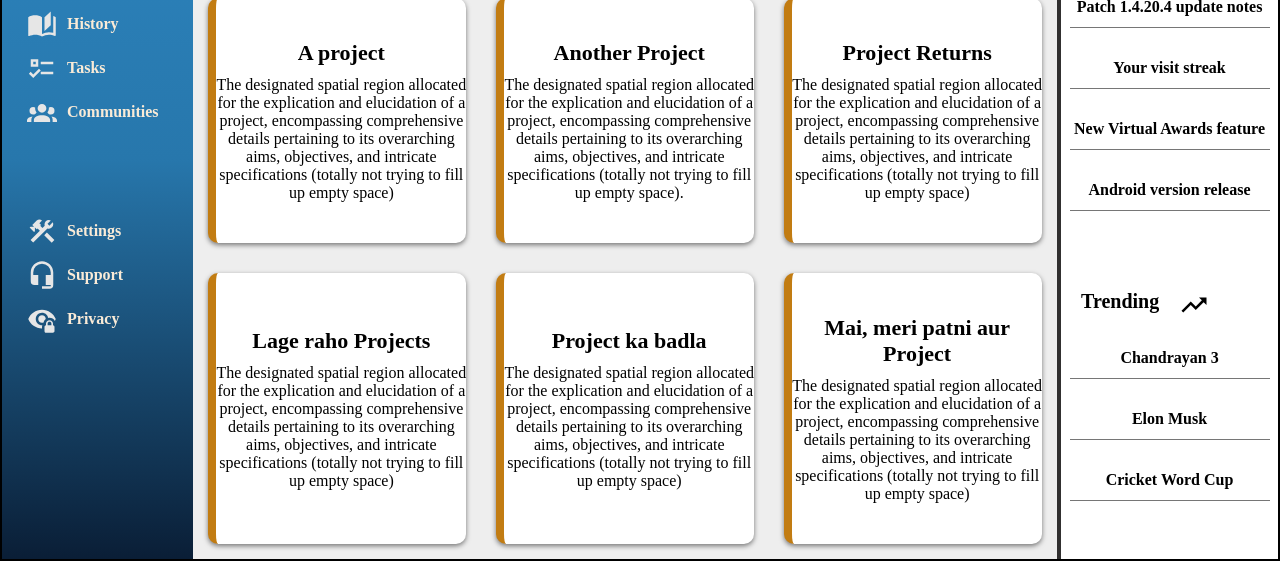
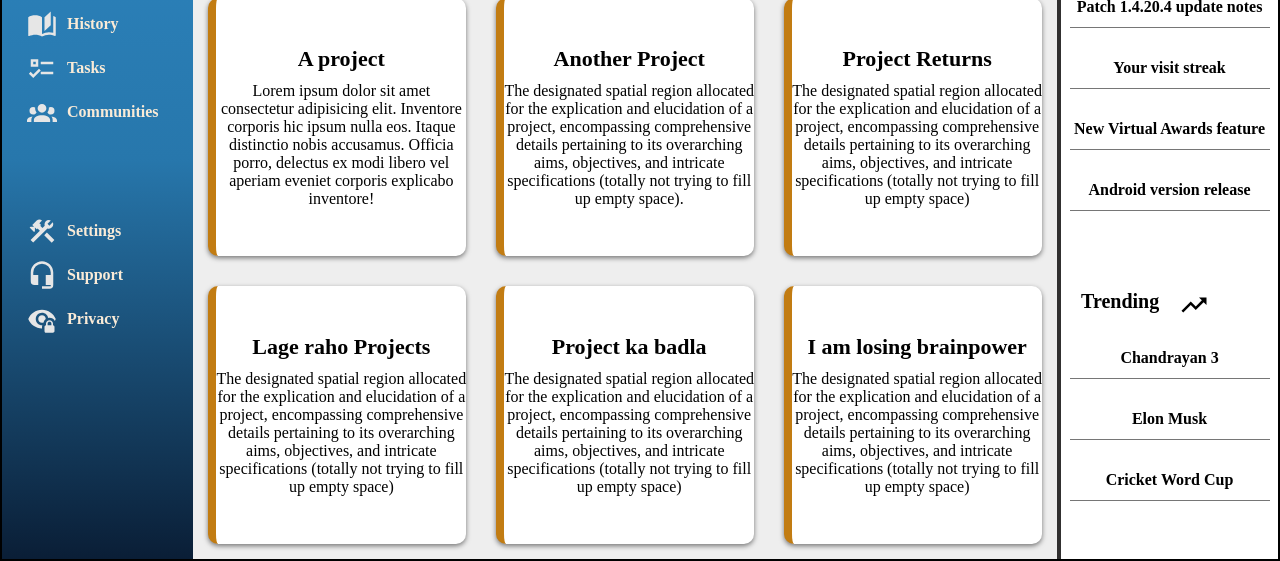
Before and after one commit to rabbitCase/user-dashboard, a plain HTML site: page index.html in a window 1280 px wide. Shown: the part 243-804 px from the top of the page. Drawn offline with Linux system fonts and the light colour scheme; a web font is replaced by a local one.

Commit message:
readability improved

```diff
--- a/index.html
+++ b/index.html
@@ -80,7 +80,7 @@
                 <div class="project-grid">
                     <div class="projects">
                         <div class="project-title">A project</div>
-                        <div>The designated spatial region allocated for the explication and elucidation of a project, encompassing comprehensive details pertaining to its overarching aims, objectives, and intricate specifications (totally not trying to fill up empty space)</div>
+                        <div>Lorem ipsum dolor sit amet consectetur adipisicing elit. Inventore corporis hic ipsum nulla eos. Itaque distinctio nobis accusamus. Officia porro, delectus ex modi libero vel aperiam eveniet corporis explicabo inventore!</div>
                     </div>
                     <div class="projects">
                         <div class="project-title">Another Project</div>
@@ -99,7 +99,7 @@
                         <div>The designated spatial region allocated for the explication and elucidation of a project, encompassing comprehensive details pertaining to its overarching aims, objectives, and intricate specifications (totally not trying to fill up empty space)</div>
                     </div>
                     <div class="projects">
-                        <div class="project-title">Mai, meri patni aur Project</div>
+                        <div class="project-title">I am losing brainpower</div>
                         <div>The designated spatial region allocated for the explication and elucidation of a project, encompassing comprehensive details pertaining to its overarching aims, objectives, and intricate specifications (totally not trying to fill up empty space)</div>
                     </div>
                 </div>
```
